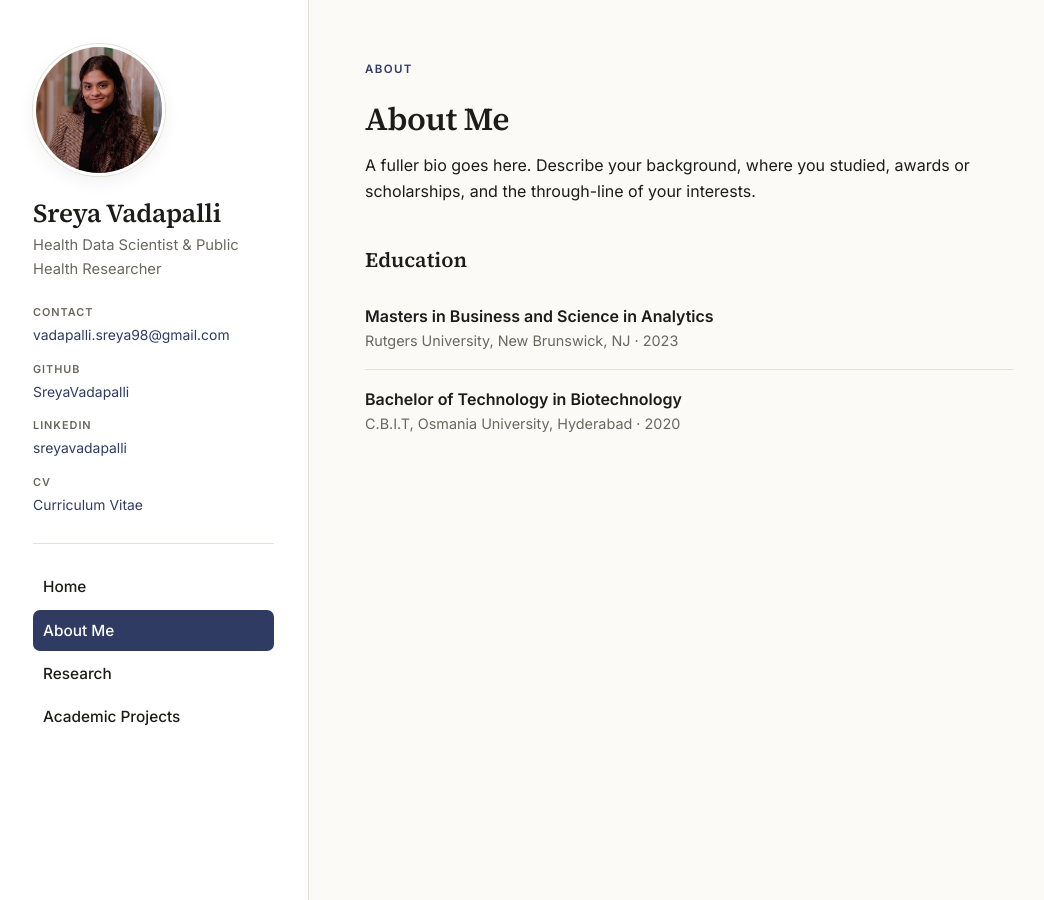
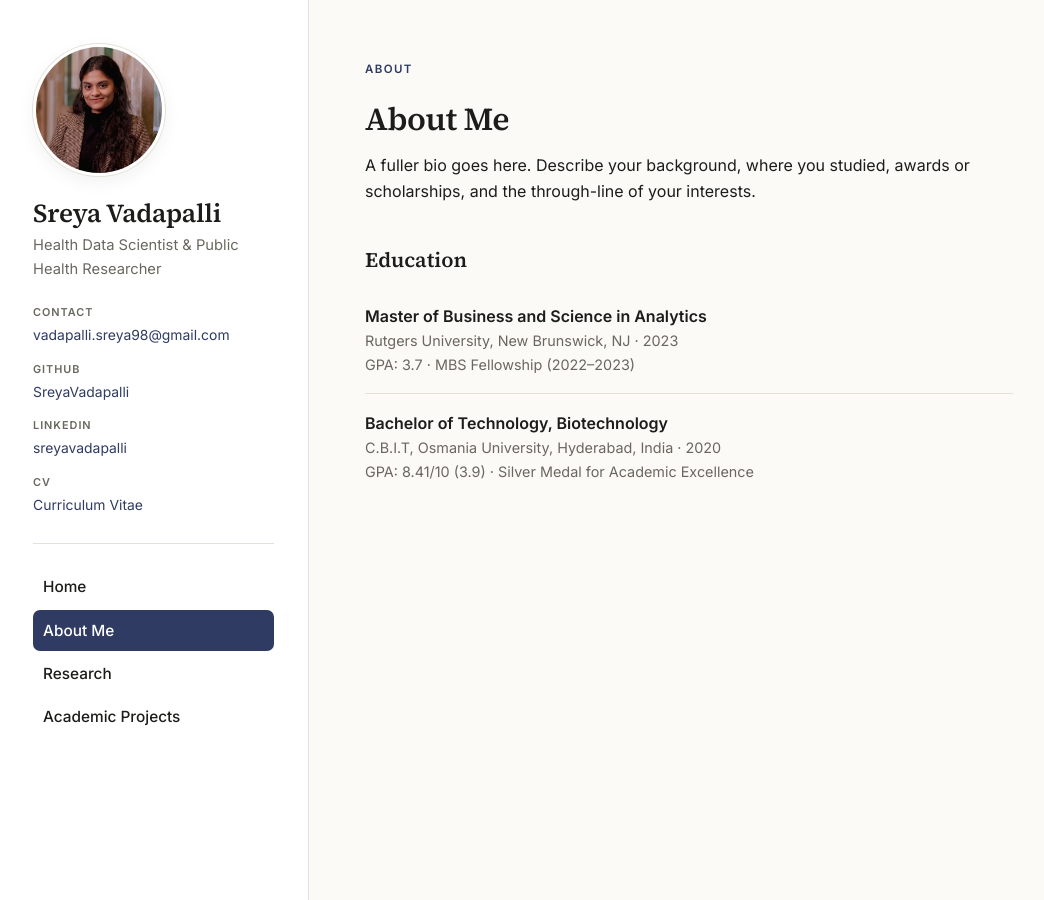
Before and after one commit to SreyaVadapalli/SreyaVadapalli.github.io, a Jekyll site: the page built from about-me.html, in a window 1280 px wide. Shown: the whole page, without its empty margins (51-1095 px from the left). Built offline with Jekyll 4.4.1, drawn with Linux system fonts in a browser that asks for light colours.

```diff
--- a/about-me.html
+++ b/about-me.html
@@ -14,11 +14,13 @@
 <h2>Education</h2>
 <ul class="clean">
   <li>
-    <div class="item-title">Masters in Business and Science in Analytics</div>
+    <div class="item-title">Master of Business and Science in Analytics</div>
     <div class="item-meta">Rutgers University, New Brunswick, NJ · 2023</div>
+    <div class="item-meta">GPA: 3.7 · MBS Fellowship (2022–2023)</div>
   </li>
   <li>
-    <div class="item-title">Bachelor of Technology in Biotechnology </div>
-    <div class="item-meta">C.B.I.T, Osmania University, Hyderabad · 2020</div>
+    <div class="item-title">Bachelor of Technology, Biotechnology</div>
+    <div class="item-meta">C.B.I.T, Osmania University, Hyderabad, India · 2020</div>
+    <div class="item-meta">GPA: 8.41/10 (3.9) · Silver Medal for Academic Excellence</div>
   </li>
 </ul>
```
